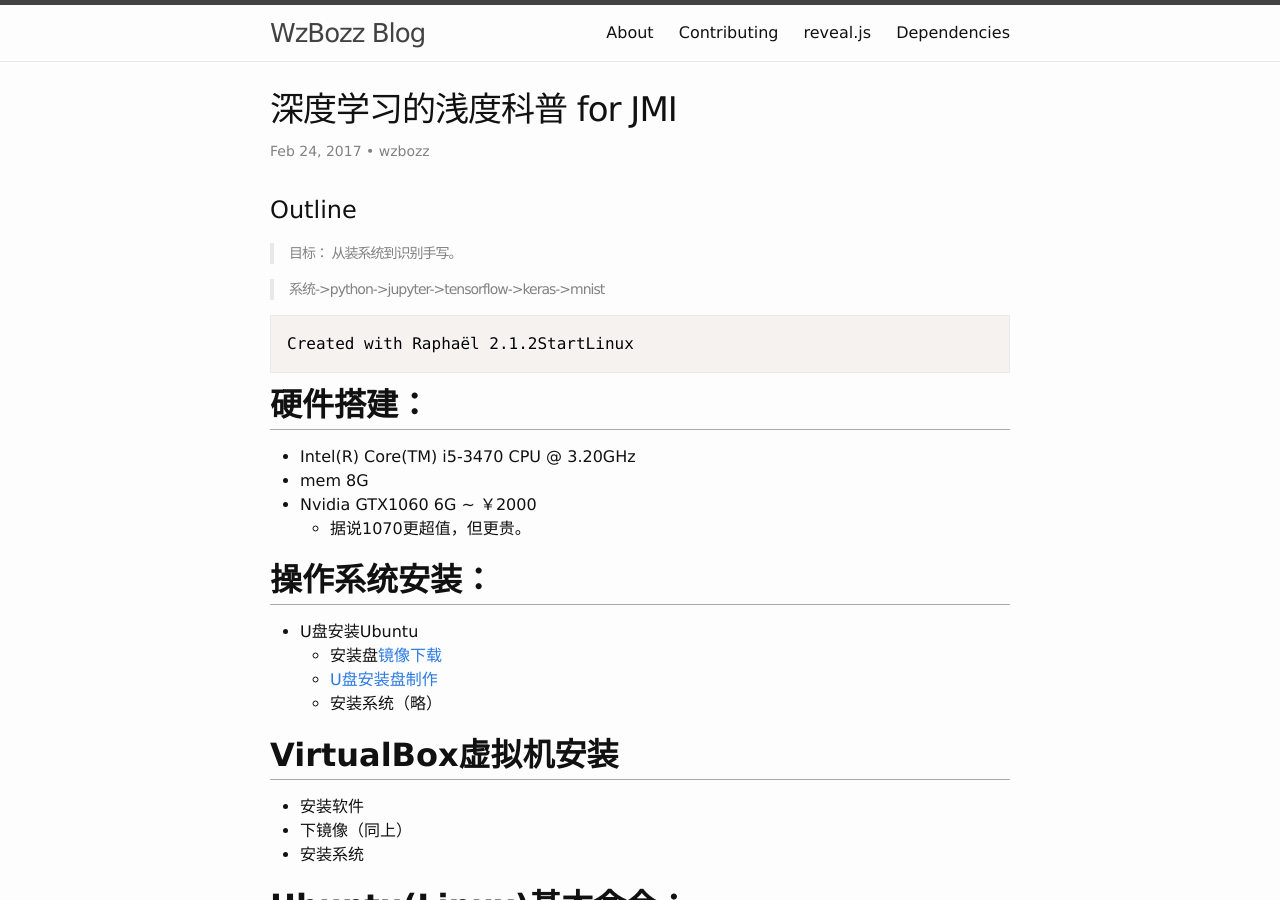
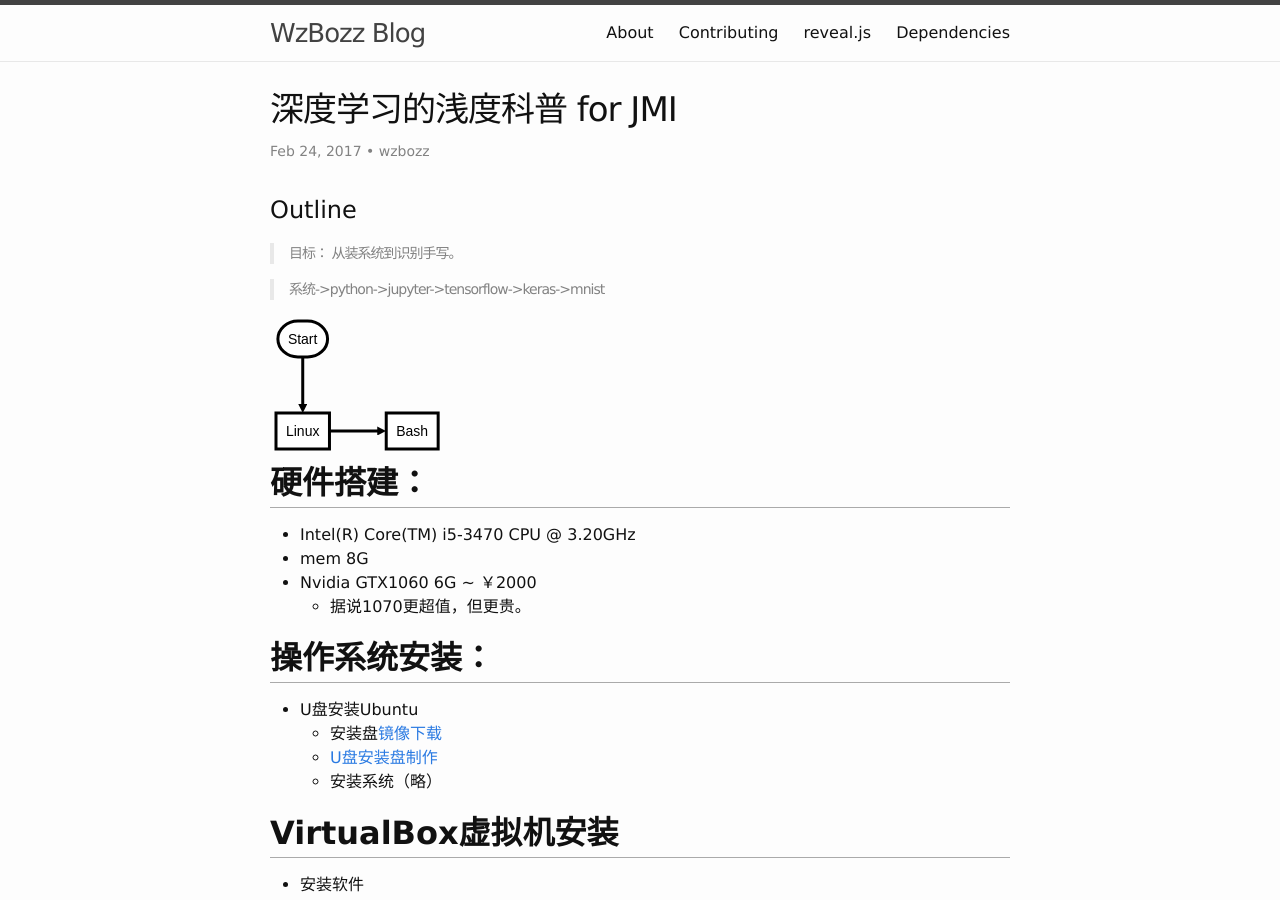
Before and after one commit to wzbozz/wzbozz.github.io, a Jekyll site: the page built from _posts/2017-2-24-DL_Tutorial_for_JMI.md, in a window 1280 px wide and 900 px high. Built offline with Jekyll 4.4.1, drawn with Linux system fonts in a browser that asks for light colours; nearby versions of some CDN libraries.

Commit message:
update blog jmi

```diff
--- a/_posts/2017-2-24-DL_Tutorial_for_JMI.md
+++ b/_posts/2017-2-24-DL_Tutorial_for_JMI.md
@@ -21,7 +21,7 @@ op3=>operation: Jupyter
 op4=>operation: Tensorflow
 op5=>operation: Keras
 op6=>operation: Mnist
-op11=>operation:Bash:>https://learnxinyminutes.com/docs/zh-cn/bash-cn/
+op11=>operation: Bash:>https://learnxinyminutes.com/docs/zh-cn/bash-cn
 st->op1->op2->op3->op4->op5->op6->e
 op1(right)->op11
 
```
Also changed, not shown: 1 other file.
